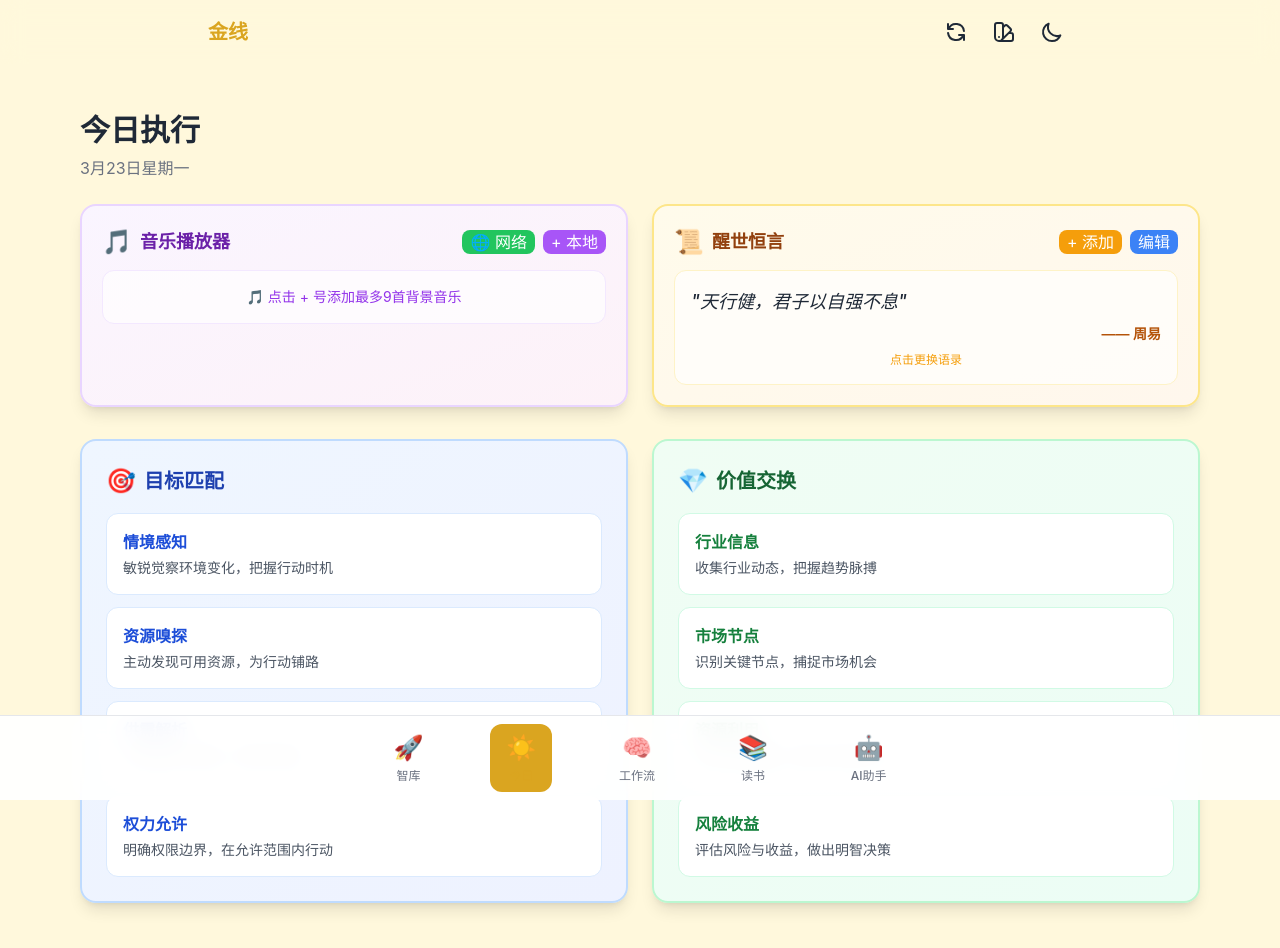
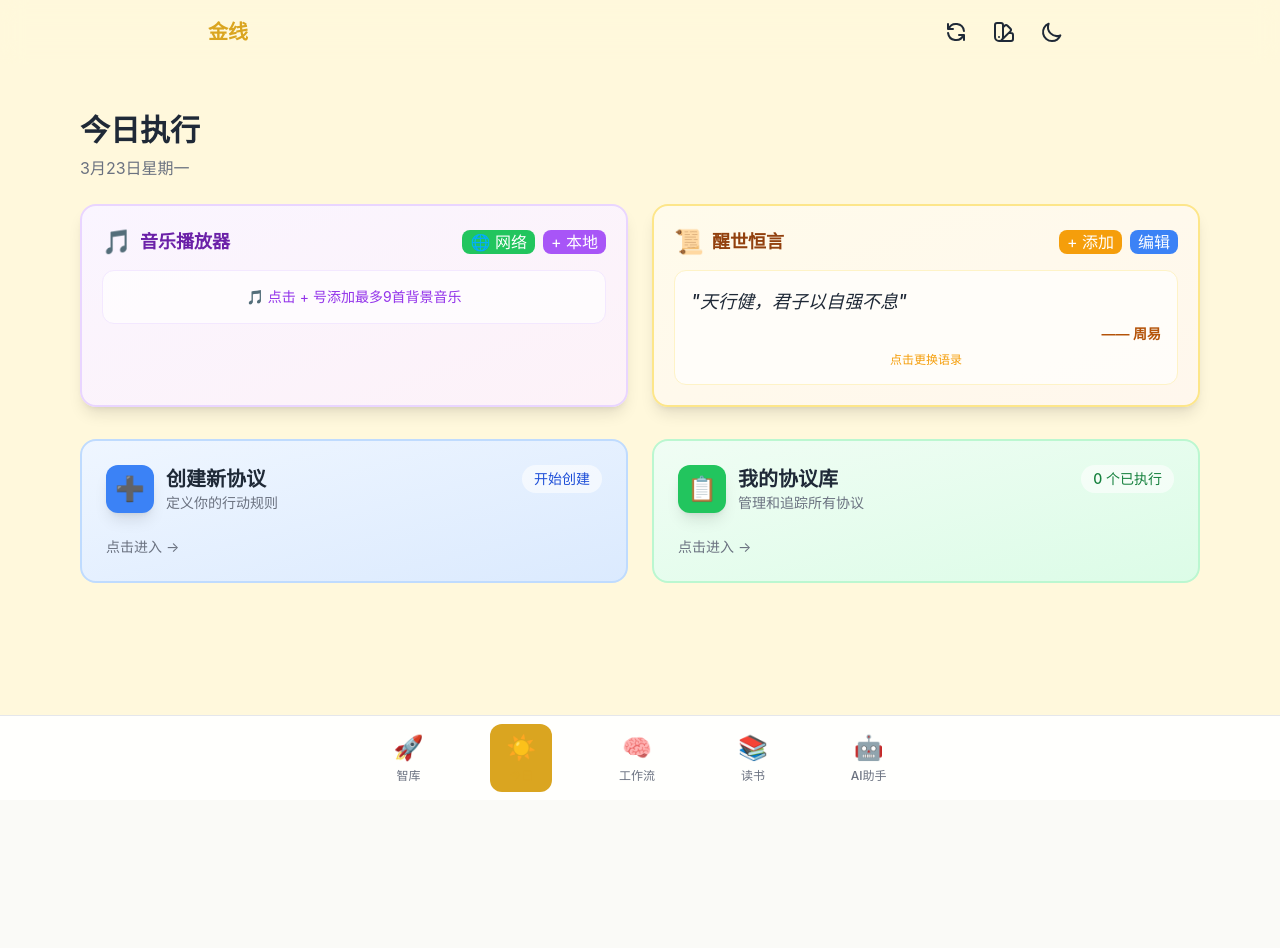
Before and after one commit to zhaojunjie1572/golden-thread, a React (Vite) app: page / in a window 1280 px wide. Shown: the top 948 px of the page. After the commit the page ends 800 px from the top, so only its background shows below. Built offline with nearby package versions, Linux system fonts and the light colour scheme.

Commit message:
重新设计今日主界面：替换模板为协议入口，优化UI

```diff
--- a/src/components/TodayView.tsx
+++ b/src/components/TodayView.tsx
@@ -2,7 +2,7 @@ import { useState, useEffect, useRef, useCallback, useMemo } from 'react';
 import { useNavigate } from 'react-router-dom';
 import { useProtocols } from '../context/ProtocolContext';
 import { useMusic } from '../context/MusicContext';
-import { ProtocolModel, goalTypeLabels, triggerTypeLabels, createEmptyProtocol } from '../types/protocol';
+import { ProtocolModel, goalTypeLabels, triggerTypeLabels } from '../types/protocol';
 
 const defaultWisdomQuotes = [
   { text: "千里之行，始于足下", author: "老子" },
@@ -18,92 +18,6 @@ const defaultWisdomQuotes = [
 ];
 
 const STORAGE_KEY = 'wisdom_quotes';
-
-const goalMatchTemplates = [
-  {
-    title: "情境感知",
-    content: "敏锐觉察环境变化，把握行动时机",
-    template: {
-      principle: "情境感知",
-      goalType: "habit",
-      action: "观察记录环境变化",
-      minimumAction: "觉察1个关键信号"
-    }
-  },
-  {
-    title: "资源嗅探",
-    content: "主动发现可用资源，为行动铺路",
-    template: {
-      principle: "资源嗅探",
-      goalType: "habit",
-      action: "寻找并整合3种资源",
-      minimumAction: "发现1种可用资源"
-    }
-  },
-  {
-    title: "供需解析",
-    content: "分析需求与供给，找到平衡点",
-    template: {
-      principle: "供需解析",
-      goalType: "habit",
-      action: "深度分析供需关系",
-      minimumAction: "识别1个关键需求"
-    }
-  },
-  {
-    title: "权力允许",
-    content: "明确权限边界，在允许范围内行动",
-    template: {
-      principle: "权力允许",
-      goalType: "habit",
-      action: "在权限内自主决策",
-      minimumAction: "确认1项可执行权限"
-    }
-  }
-];
-
-const valueExchangeTemplates = [
-  {
-    title: "行业信息",
-    content: "收集行业动态，把握趋势脉搏",
-    template: {
-      principle: "行业信息",
-      goalType: "habit",
-      action: "阅读3篇行业资讯",
-      minimumAction: "浏览1条行业新闻"
-    }
-  },
-  {
-    title: "市场节点",
-    content: "识别关键节点，捕捉市场机会",
-    template: {
-      principle: "市场节点",
-      goalType: "habit",
-      action: "分析2个市场关键节点",
-      minimumAction: "标记1个重要节点"
-    }
-  },
-  {
-    title: "资源利用",
-    content: "优化资源配置，最大化价值产出",
-    template: {
-      principle: "资源利用",
-      goalType: "habit",
-      action: "优化3项资源使用",
-      minimumAction: "改进1项资源利用方式"
-    }
-  },
-  {
-    title: "风险收益",
-    content: "评估风险与收益，做出明智决策",
-    template: {
-      principle: "风险收益",
-      goalType: "habit",
-      action: "分析2个决策的风险收益",
-      minimumAction: "评估1个选项的利弊"
-    }
-  }
-];
 
 const formatDate = (() => {
   const formatter = new Intl.DateTimeFormat('zh-CN', {
@@ -165,69 +79,63 @@ const WisdomQuoteCard = ({
   </div>
 );
 
-const TemplateCard = ({
-  template,
+const QuickActionCard = ({
+  title,
+  subtitle,
+  icon,
   color,
-  onClick
-}: {
-  template: any;
-  color: 'blue' | 'green';
-  onClick: () => void;
-}) => {
-  return (
-    <div
-      className="bg-white rounded-xl p-4 border cursor-pointer hover:shadow-md transition-all duration-300"
-      style={{ borderColor: color === 'blue' ? '#dbeafe' : '#d1fae5' }}
-      onClick={onClick}
-    >
-      <h3 className={`font-semibold mb-1 ${color === 'blue' ? 'text-blue-700' : 'text-green-700'}`}>
-        {template.title}
-      </h3>
-      <p className="text-sm text-gray-600">{template.content}</p>
-    </div>
-  );
-};
-
-const TemplateSection = ({
-  title,
-  icon,
-  templates,
-  color,
-  onTemplateClick
+  onClick,
+  stats
 }: {
   title: string;
+  subtitle: string;
   icon: string;
-  templates: any[];
-  color: 'blue' | 'green';
-  onTemplateClick: (template: any) => void;
+  color: 'blue' | 'green' | 'purple' | 'orange';
+  onClick: () => void;
+  stats: string;
 }) => {
-  const bgColors = {
-    blue: 'from-blue-50 to-indigo-50 border-blue-200',
-    green: 'from-green-50 to-emerald-50 border-green-200'
+  const colorClasses = {
+    blue: 'from-blue-50 to-blue-100 border-blue-200 hover:border-blue-300 text-blue-700',
+    green: 'from-green-50 to-green-100 border-green-200 hover:border-green-300 text-green-700',
+    purple: 'from-purple-50 to-purple-100 border-purple-200 hover:border-purple-300 text-purple-700',
+    orange: 'from-orange-50 to-orange-100 border-orange-200 hover:border-orange-300 text-orange-700'
   };
 
-  const textColors = {
-    blue: 'text-blue-800',
-    green: 'text-green-800'
+  const iconBgClasses = {
+    blue: 'bg-blue-500',
+    green: 'bg-green-500',
+    purple: 'bg-purple-500',
+    orange: 'bg-orange-500'
   };
 
   return (
-    <div className={`bg-gradient-to-br ${bgColors[color]} rounded-2xl border-2 ${bgColors[color].split(' ')[2]} p-6 shadow-lg`}>
-      <div className="flex items-center gap-2 mb-4">
-        <span className="text-2xl">{icon}</span>
-        <h2 className={`text-xl font-bold ${textColors[color]}`}>{title}</h2>
+    <button
+      onClick={onClick}
+      className={`w-full bg-gradient-to-br ${colorClasses[color]} rounded-2xl border-2 p-6 transition-all hover:shadow-lg hover:scale-[1.02] active:scale-[0.98] text-left group`}
+    >
+      <div className="flex items-start justify-between">
+        <div className="flex-1">
+          <div className="flex items-center gap-3 mb-2">
+            <div className={`w-12 h-12 ${iconBgClasses[color]} rounded-xl flex items-center justify-center text-white text-2xl shadow-lg group-hover:scale-110 transition-transform`}>
+              {icon}
+            </div>
+            <div>
+              <h2 className="text-xl font-bold text-gray-800 group-hover:text-gray-900">{title}</h2>
+              <p className="text-sm text-gray-500">{subtitle}</p>
+            </div>
+          </div>
+        </div>
+        <div className="text-right">
+          <span className={`inline-block px-3 py-1 rounded-full text-sm font-medium bg-white/60 ${colorClasses[color]}`}>
+            {stats}
+          </span>
+        </div>
       </div>
-      <div className="grid grid-cols-1 gap-3">
-        {templates.map((template, index) => (
-          <TemplateCard
-            key={index}
-            template={template}
-            color={color}
-            onClick={() => onTemplateClick(template)}
-          />
-        ))}
+      <div className="mt-4 flex items-center text-sm text-gray-500 group-hover:text-gray-700 transition-colors">
+        <span>点击进入</span>
+        <span className="ml-1 group-hover:translate-x-1 transition-transform">→</span>
       </div>
-    </div>
+    </button>
   );
 };
 
@@ -1063,17 +971,6 @@ export default function TodayView() {
     });
   }, [saveQuotesToStorage]);
 
-  const handleTemplateClick = useCallback((template: any) => {
-    const newProtocol = createEmptyProtocol();
-    const mergedProtocol = {
-      ...newProtocol,
-      ...template.template,
-      triggerCondition: template.content,
-      successCriteria: template.content
-    };
-    navigate('/create', { state: { prefillData: mergedProtocol } });
-  }, [navigate]);
-
   if (isLoading) {
     return (
       <div className="flex items-center justify-center min-h-64">
@@ -1101,20 +998,26 @@ export default function TodayView() {
         </div>
       </div>
 
+      {/* 快速入口区域 */}
       <div className="grid grid-cols-1 lg:grid-cols-2 gap-6 mb-8">
-        <TemplateSection
-          title="目标匹配"
-          icon="🎯"
-          templates={goalMatchTemplates}
+        {/* 创建协议入口 */}
+        <QuickActionCard
+          title="创建新协议"
+          subtitle="定义你的行动规则"
+          icon="➕"
           color="blue"
-          onTemplateClick={handleTemplateClick}
+          onClick={() => navigate('/create')}
+          stats={protocols.length > 0 ? `${protocols.length} 个协议` : '开始创建'}
         />
-        <TemplateSection
-          title="价值交换"
-          icon="💎"
-          templates={valueExchangeTemplates}
+
+        {/* 协议列表入口 */}
+        <QuickActionCard
+          title="我的协议库"
+          subtitle="管理和追踪所有协议"
+          icon="📋"
           color="green"
-          onTemplateClick={handleTemplateClick}
+          onClick={() => navigate('/protocols')}
+          stats={`${protocols.filter(p => p.successCount > 0).length} 个已执行`}
         />
       </div>
 
```
